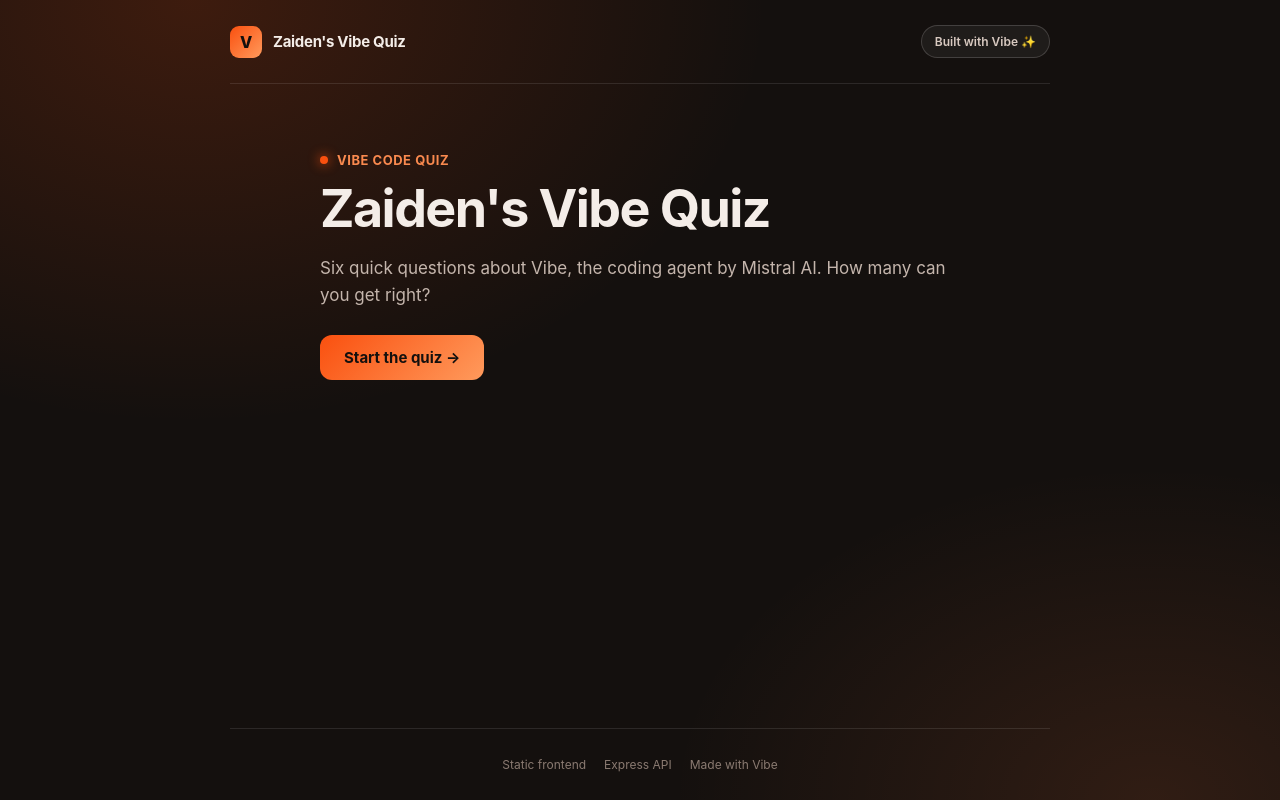
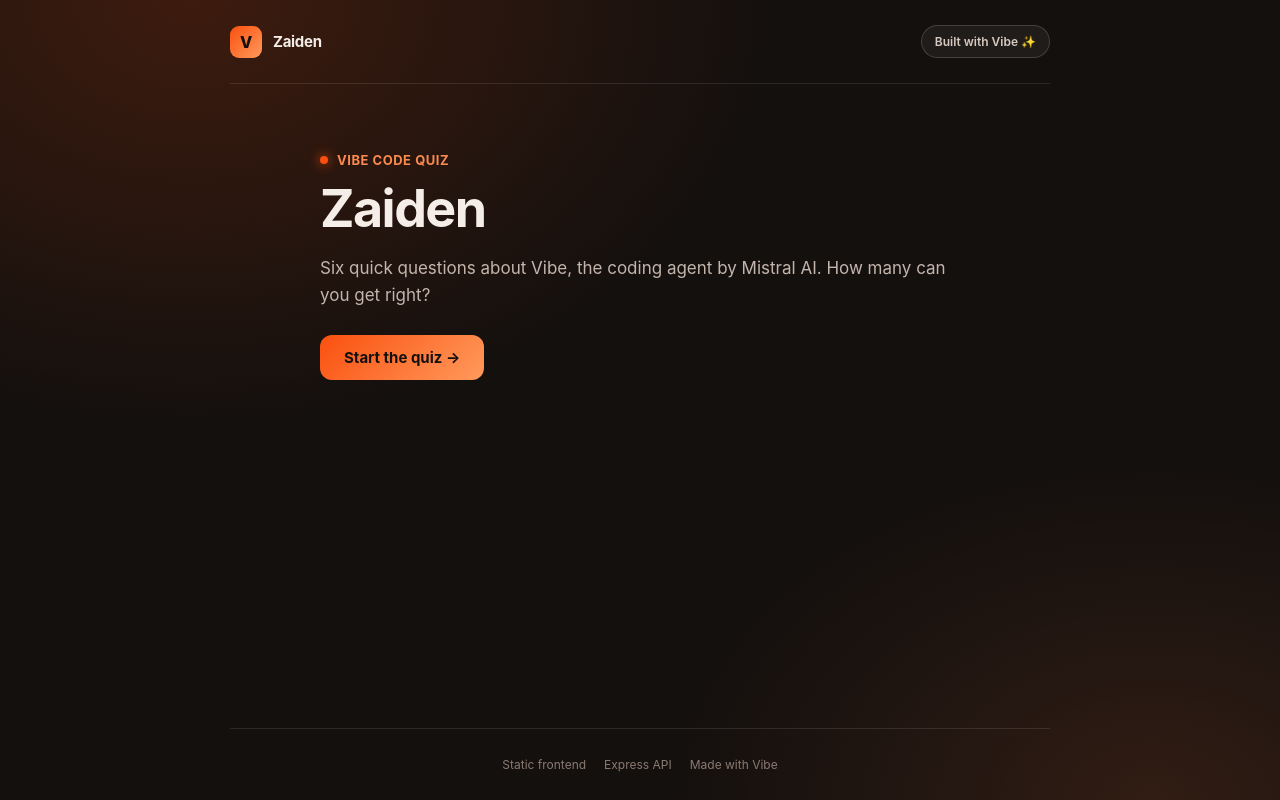
Before and after one commit to 400580-svg/quiz-page, a website: page public/index.html in a window 1280 px wide. Drawn offline with Linux system fonts and the light colour scheme.

Commit message:
Change page text to Zaiden

```diff
--- a/public/index.html
+++ b/public/index.html
@@ -4,7 +4,7 @@
     <meta charset="utf-8">
     <meta name="viewport" content="width=device-width, initial-scale=1">
     <meta name="theme-color" content="#fa500f">
-    <title>Zaiden's Vibe Quiz</title>
+    <title>Zaiden</title>
     <link rel="icon" href="/favicon.svg" type="image/svg+xml">
     <link rel="stylesheet" href="/styles.css">
     <script src="/app.js" defer></script>
@@ -14,14 +14,14 @@
       <header class="topbar">
         <a class="brand" href="/" aria-label="Quiz home">
           <span class="brand-mark" aria-hidden="true">V</span>
-          <span>Zaiden's Vibe Quiz</span>
+          <span>Zaiden</span>
         </a>
         <span class="version-pill">Built with Vibe ✨</span>
       </header>
 
       <section class="quiz-card" aria-labelledby="quiz-title">
         <p class="eyebrow"><span class="status-dot"></span> Vibe Code Quiz</p>
-        <h1 id="quiz-title">Zaiden's Vibe Quiz</h1>
+        <h1 id="quiz-title">Zaiden</h1>
 
         <div id="start-screen">
           <p class="intro">Six quick questions about Vibe, the coding agent by Mistral AI. How many can you get right?</p>
@@ -47,7 +47,8 @@
       </section>
 
       <footer>
-        <span>Static frontend</span>
+        <span>Static
+frontend</span>
         <span>Express API</span>
         <span>Made with Vibe</span>
       </footer>
```
